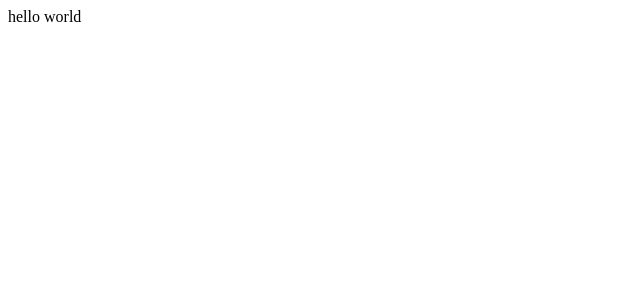
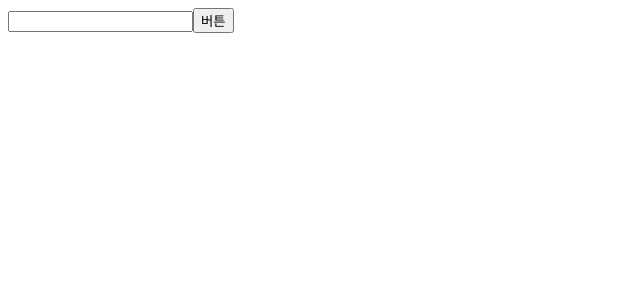
Before and after one commit to steel-hyuk/pick-and-roll, a React (Create React App) app in the folder client/: page / in a window 1280 px wide. Shown: the top 300 px of the page, without its empty margins (0-640 px from the left). Built offline with nearby package versions, Linux system fonts and the light colour scheme.

Commit message:
Checking Deploy

```diff
--- a/client/src/App.js
+++ b/client/src/App.js
@@ -3,7 +3,8 @@ import React from 'react'
 function App() {
   return (
     <div>
-      hello world
+      <input type='text' />
+      <button>버튼</button>
     </div>
   )
 }
```
Also changed, not shown: 1 other file (tests, documents, lock files or other folders).
